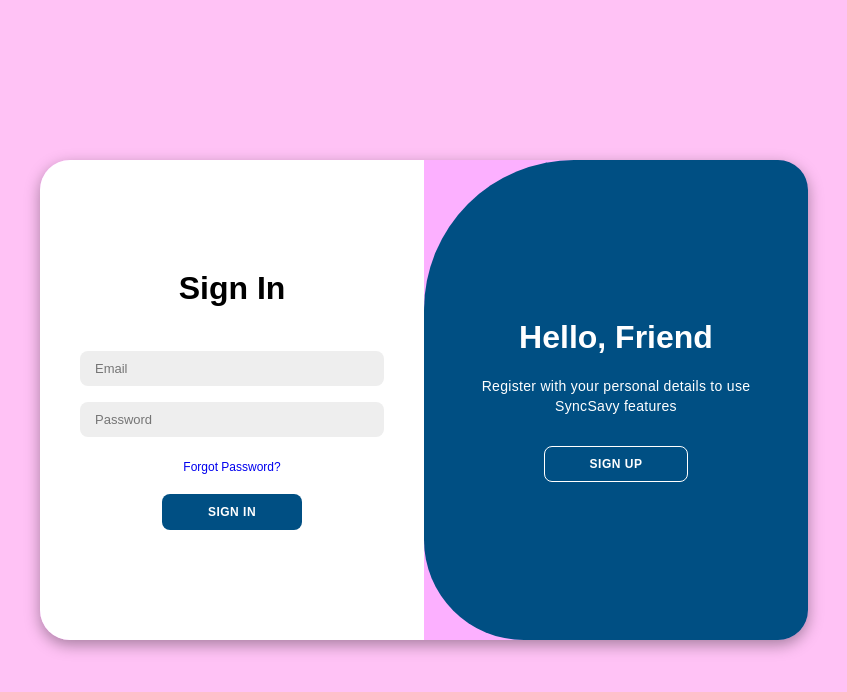
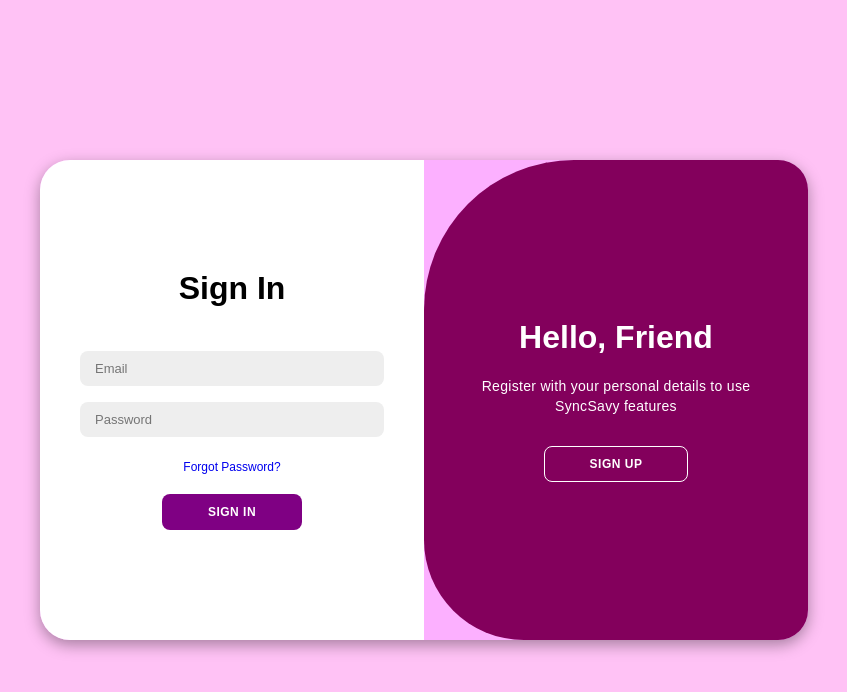
Before and after one commit to yasirashaam/savyflask, a Python web app: template templates/auth.html in a window 1280 px wide. Shown: the top 692 px of the page, without its empty margins (216-1063 px from the left). Run offline with Jinja, Linux system fonts and the light colour scheme; the template is opened without the code that fills it, so the values that code supplies are empty.

Commit message:
change in code

```diff
--- a/static/css/auth.css
+++ b/static/css/auth.css
@@ -6,7 +6,7 @@
 }
 body {
     background-color: #ffc2f5;
-    background: linear-gradient(to right #f7c9fd, #b152ff);
+    background: linear-gradient(to right #f7c9fd, #eb52ff);
     display: flex;
     align-items: center;
     justify-content: center;
@@ -35,7 +35,7 @@ body {
     margin: 15px 0 10px;
 }
 .container button {
-    background-color: #004f83;
+    background-color: #7f0083;
     color: #fff;
     font-size: 12px;
     padding: 10px 45px;
@@ -140,9 +140,9 @@ body {
     border-radius: 0 150px 100px 0;
 }
 .toggle {
-    background-color: #004f83;
+    background-color: #83005c;
     height: 100%;
-    background: linear-gradient(to right #0067ac, #004f83);
+    background: linear-gradient(to right #ac009e, #83006d);
     color: #fff;
     position: relative;
     left: -100%;
--- a/static/css/dashboard.css
+++ b/static/css/dashboard.css
@@ -441,7 +441,7 @@ body{
 }
 
 .sync-button:hover {
-  background-color: #b3009b; /* Lighter blue on hover */
+  background-color: #b3009b; /* Lighter purple on hover */
   transform: scale(1.05);
 }
 
@@ -485,7 +485,7 @@ body{
 /* Button focus state */
 .open-modal-btn:focus {
   outline: none;
-  box-shadow: 0 0 0 4px rgba(0, 111, 179, 0.3); /* Soft blue outline */
+  box-shadow: 0 0 0 4px rgba(179, 0, 155, 0.3); /* Soft purple outline */
 }
 
 
--- a/static/css/lipsyncing.css
+++ b/static/css/lipsyncing.css
@@ -395,7 +395,7 @@ body{
 .upload-container label {
   display: block;
   font-size: 1rem;
-  color: #6b7280;
+  color: #7f6b80;
   margin-bottom: 5px;
   font-weight: 500;
   transition: color 0.3s ease; /* Smooth label color transition */
--- a/static/css/profile.css
+++ b/static/css/profile.css
@@ -402,7 +402,7 @@ body{
 
 .edit-profile-button:hover,
 .save-profile-button:hover {
-    background-color: #3b3d5c;
+    background-color: #593b5c;
     box-shadow: 0 6px 12px rgba(0, 0, 0, 0.15);
 }
 
@@ -488,7 +488,7 @@ html, body {
 
     /* Footer Styling */
     .footer {
-      background-color: var(--color-default, #333);
+      background-color: var(--color-default, #333333);
       color: var(--color-white, #fff);
       padding: 40px 0;
       text-align: center;
--- a/templates/dashboard.html
+++ b/templates/dashboard.html
@@ -107,9 +107,9 @@
             <p>SyncSavy: Your Voice, Perfectly Synced</p>
             <ul class="socials">
                 <!-- Social media links -->
-                <li><a href="https://www.facebook.com/haroon.baloshi.868"><i class="fab fa-facebook-f"></i></a></li>
-                <li><a href="https://www.instagram.com/haroon_baloshi/"><i class="fab fa-instagram"></i></a></li>
-                <li><a href="https://www.linkedin.com/in/haroon-sardar-4093152b9"><i class="fab fa-linkedin-in"></i></a></li>
+                <li><a href="https://web.facebook.com/yasir.ashaam.7/"><i class="fab fa-facebook-f"></i></a></li>
+                <li><a href="https://www.instagram.com/yasirashaam/"><i class="fab fa-instagram"></i></a></li>
+                <li><a href="https://www.linkedin.com/in/yasir-ashaam/"><i class="fab fa-linkedin-in"></i></a></li>
             </ul>
         </div>
         <div class="footer-bottom">
```
